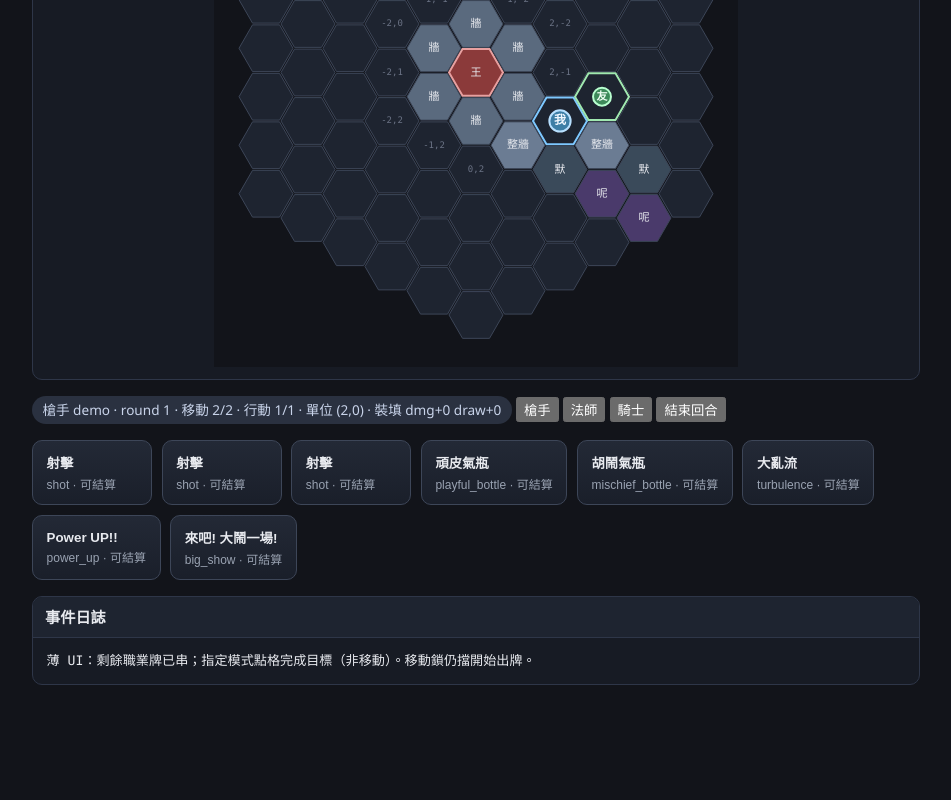
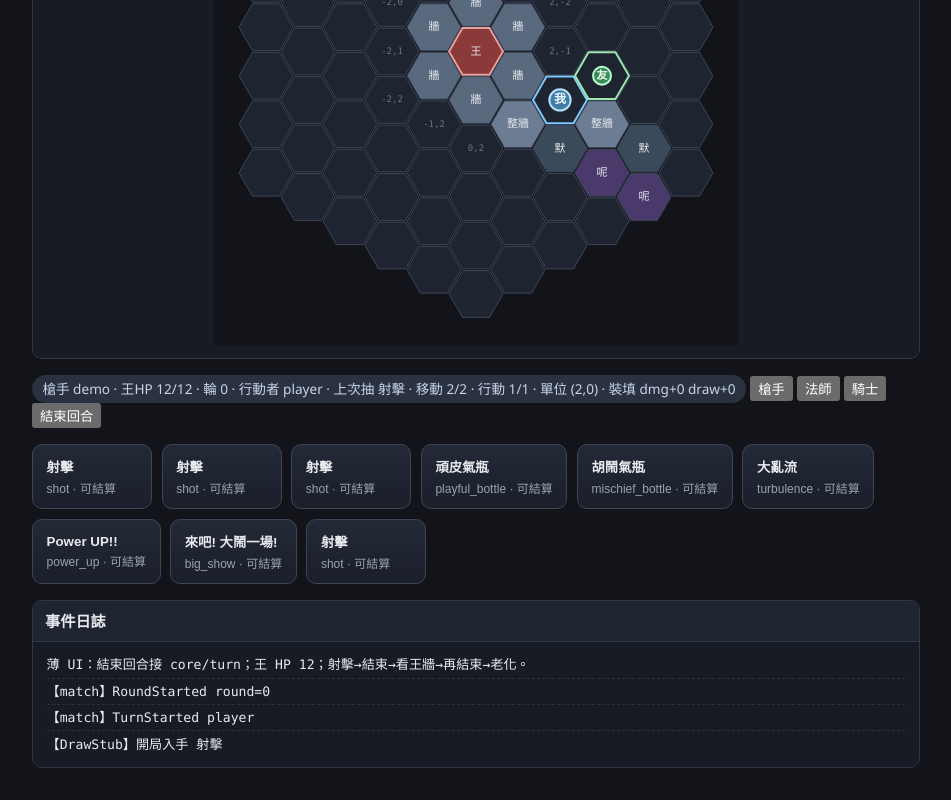
Before and after one commit to DaDAYAga/webGameProject_1, a React (Vite) app in the folder ui/: page / in a window 1280 px wide. Shown: the part 409-1209 px from the top of the page, without its empty margins (164-1115 px from the left). Before the commit the page ends 1126 px from the top, so only its background shows below. Built offline with nearby package versions, Linux system fonts and the light colour scheme.

Commit message:
ui: playable turn loop via core/turn

```diff
--- a/ui/src/App.tsx
+++ b/ui/src/App.tsx
@@ -1,11 +1,8 @@
 /**
- * 學習筆記（移動／佔格／懸停路徑／甜區預覽）：
- * 1) occupied：盟友格不進 Board.tiles；走路用 shortestPath(..., { occupied:[ally] })，自身不擋自己。
- * 2) hoverPath：與 tryMoveTo 同一套路徑／步數上限；有 pendingPlay 時不顯示走路預覽。
- * 3) pendingPlay：出牌指定模式點格完成牌目標（不走移動）；取消鈕可清。
- * 4) moveLocked 仍擋「開始出牌」；大亂流／英勇衝鋒須走完或未鎖時再出。
- * 5) UI 不算規則：路徑／推動／衝鋒／裝填皆由 core 回傳，這裡只同步 state。
- * 6) hoveredCard：Hand onCardHover 僅預覽；shot／magic_arrow → showSweetZone（不啟動 pending／移動）。
+ * 學習筆記（可玩回合 loop／core/turn）：
+ * 1) createMatch({ actorOrder:["player","boss"], punishEnabled })＋applyCommand：結束回合／老化 registry／PunishPlace 意圖。
+ * 2) 玩家結束：若本回合有效傷王 → MARK_BOSS_DAMAGED，再 END_ACTOR_TURN；王回合 v0 鋪 plain（REGISTER_WALL_PLACED）／可選 punish。
+ * 3) 輪末用 advanceWallAging(aging, wallsPlaced, { board }) 把 newlyAged 寫回 tile.aged（開場／demo 預老化牆不進管線）。
  */
 import { useMemo, useState } from 'react';
 import {
@@ -56,9 +53,22 @@ import {
   getTile,
   hexKey,
   kindAllowsCrack,
+  placeTerrain,
   shortestPath,
   type Board,
 } from '@core/board/index.js';
+import {
+  DEFAULT_MAP_RADIUS,
+  listMapHexes,
+} from '@core/enclosure/index.js';
+import {
+  advanceWallAging,
+  applyCommand,
+  createMatch,
+  currentActorId,
+  type MatchEvent,
+  type MatchState,
+} from '@core/turn/index.js';
 import {
   AXIAL_DIRECTIONS,
   add,
@@ -80,6 +90,70 @@ const START_ALLY_HEX: Axial = { q: 3, r: -1 };
 
 const TURN_MOVES_PER_ROUND = 2;
 const TURN_ACTIONS_PER_ROUND = 1;
+/** Demo 王 HP（薄 UI 常數，非正式數值）。 */
+const BOSS_HP_DEMO = 12;
+const ACTOR_PLAYER = 'player';
+const ACTOR_BOSS = 'boss';
+
+function bootMatch(): { state: MatchState; events: MatchEvent[] } {
+  return createMatch({
+    actorOrder: [ACTOR_PLAYER, ACTOR_BOSS],
+    punishEnabled: true,
+  });
+}
+
+/** 抽牌 stub：槍手 shot／法師 magic_arrow／騎士 attack。 */
+function makeDrawStubCard(demo: DemoClass, seq: number): HandCard {
+  const cardId =
+    demo === 'gunner' ? 'shot' : demo === 'mage' ? 'magic_arrow' : 'attack';
+  const name =
+    demo === 'gunner'
+      ? GUNNER_CARD_DEFS.shot.name
+      : demo === 'mage'
+        ? MAGE_CARD_DEFS.magic_arrow.name
+        : KNIGHT_CARD_DEFS.attack.name;
+  return {
+    instanceId: `draw-${demo}-${seq}-${cardId}`,
+    cardId,
+    name,
+    wired: WIRED_IDS.has(cardId),
+  };
+}
+
+/**
+ * 王鋪牆空位：圖內、非王／單位／隊友、無地形。
+ * 優先 ring-2，其次鄰接既有地形，再任意空格。
+ */
+function pickBossPlaceHex(
+  board: Board,
+  unitHex: Axial,
+  allyHex: Axial,
+  exclude: Axial | null,
+): Axial | null {
+  const blocked = (h: Axial): boolean => {
+    if (equals(h, BOSS_HEX) || equals(h, unitHex) || equals(h, allyHex)) {
+      return true;
+    }
+    if (exclude && equals(h, exclude)) return true;
+    return getTile(board, h) !== undefined;
+  };
+  const all = listMapHexes({ radius: DEFAULT_MAP_RADIUS }).filter(
+    (h) => !blocked(h),
+  );
+  if (all.length === 0) return null;
+  const ring2 = all.filter((h) => distance(h, BOSS_HEX) === 2);
+  if (ring2.length > 0) return ring2[0]!;
+  const adjTerrain = all.filter((h) =>
+    neighbors(h).some((n) => getTile(board, n) !== undefined),
+  );
+  if (adjTerrain.length > 0) return adjTerrain[0]!;
+  return all[0]!;
+}
+
+function summarizeMatchEvents(events: readonly MatchEvent[]): string {
+  if (events.length === 0) return '';
+  return events.map((e) => e.type).join(', ');
+}
 
 /** 已串結算的牌種（薄 demo）。 */
 const WIRED_IDS = new Set([
@@ -291,23 +365,54 @@ function pendingHint(p: PendingPlay | null): string {
   return '';
 }
 
+const INITIAL_SESSION = (() => {
+  const boot = bootMatch();
+  let hand = buildGunnerHand();
+  let drawSeq = 0;
+  let lastDraw = '';
+  const logs = [
+    '薄 UI：結束回合接 core/turn；王 HP 12；射擊→結束→看王牆→再結束→老化。',
+  ];
+  for (const e of boot.events) {
+    if (e.type === 'DrawStub' && e.actorId === ACTOR_PLAYER) {
+      const card = makeDrawStubCard('gunner', drawSeq);
+      hand = [...hand, card];
+      lastDraw = card.name;
+      drawSeq += 1;
+      logs.push(`【DrawStub】開局入手 ${card.name}`);
+    } else if (e.type === 'RoundStarted') {
+      logs.push(`【match】RoundStarted round=${e.roundIndex}`);
+    } else if (e.type === 'TurnStarted') {
+      logs.push(`【match】TurnStarted ${e.actorId}`);
+    }
+  }
+  return { match: boot.state, hand, lastDraw, drawSeq, logs };
+})();
+
 export function App() {
+
   const [demo, setDemo] = useState<DemoClass>('gunner');
   const [unitHex, setUnitHex] = useState<Axial>(START_UNIT_HEX);
   const [allyHex, setAllyHex] = useState<Axial>(START_ALLY_HEX);
-  const [hand, setHand] = useState<HandCard[]>(() => buildGunnerHand());
+  const [hand, setHand] = useState<HandCard[]>(() => INITIAL_SESSION.hand);
   const [ammo, setAmmo] = useState<AmmoSlotState>(EMPTY_AMMO_SLOT);
   const [amplifiedPending, setAmplifiedPending] = useState(false);
   const [board, setBoard] = useState<Board>(() => createDemoBoard());
-  const [log, setLog] = useState<string[]>([
-    '薄 UI：剩餘職業牌已串；指定模式點格完成目標（非移動）。移動鎖仍擋開始出牌。',
-  ]);
+  const [match, setMatch] = useState<MatchState>(() => INITIAL_SESSION.match);
+  const [bossHp, setBossHp] = useState(BOSS_HP_DEMO);
+  const [won, setWon] = useState(false);
+  const [lastDraw, setLastDraw] = useState(() => INITIAL_SESSION.lastDraw);
+  const [drawSeq, setDrawSeq] = useState(() => INITIAL_SESSION.drawSeq);
+  /** 本玩家回合是否已造成有效王傷（結束時 MARK_BOSS_DAMAGED）。 */
+  const [dealtBossDamageThisTurn, setDealtBossDamageThisTurn] = useState(false);
+  const [log, setLog] = useState<string[]>(() => INITIAL_SESSION.logs);
   const [toast, setToast] = useState('');
-  const [round, setRound] = useState(1);
   const [movesLeft, setMovesLeft] = useState(TURN_MOVES_PER_ROUND);
   const [actionsLeft, setActionsLeft] = useState(TURN_ACTIONS_PER_ROUND);
   const [moveLocked, setMoveLocked] = useState(false);
   const mustFinishMove = moveLocked;
+  const actorNow = currentActorId(match);
+  const roundDisplay = match.roundIndex;
   /** 本回合是否已移動（走路／大亂流／衝鋒）；信仰／大招用。 */
   const [hasMovedThisTurn, setHasMovedThisTurn] = useState(false);
   /** 大招授旗：下一張手上射擊 ignoreRange 且不另扣行動。 */
@@ -365,9 +470,134 @@ export function App() {
     }
   }
 
+  /** 扣王 HP；≤0 勝利並停玩。 */
+  function noteBossDamage(amount: number) {
+    if (amount <= 0 || won) return;
+    setDealtBossDamageThisTurn(true);
+    setBossHp((hp) => {
+      const next = Math.max(0, hp - amount);
+      if (next <= 0) {
+        setWon(true);
+        setToast('勝利：王 HP ≤ 0');
+        setLog((prev) => [...prev, '【勝利】王 HP ≤ 0，停止繼續操作']);
+      }
+      return next;
+    });
+  }
+
+  /** 玩家回合開始：重設移動／行動／鎖（保留裝填）。 */
+  function resetPlayerTurnUi() {
+    setMovesLeft(TURN_MOVES_PER_ROUND);
+    setActionsLeft(TURN_ACTIONS_PER_ROUND);
+    setMoveLocked(false);
+    setHasMovedThisTurn(false);
+    setAmplifiedPending(false);
+    setMayPlayShotIgnoreRange(false);
+    setPendingPlay(null);
+    setBarrierAura(null);
+    setTauntRestriction(null);
+    setAtRoundEndAfterActors(false);
+    setDealtBossDamageThisTurn(false);
+  }
+
+  /**
+   * 王回合 v0：鋪 1 未老化 plain＋REGISTER；零傷再鋪 punish；結束回合。
+   * 回傳更新後 match／board／事件（含可能的 RoundEnded／WallAged）。
+   */
+  function runBossTurnV0(
+    stateIn: MatchState,
+    boardIn: Board,
+    unit: Axial,
+    ally: Axial,
+  ): {
+    state: MatchState;
+    board: Board;
+    events: MatchEvent[];
+    logs: string[];
+    agingSnapshot: {
+      aging: ReadonlyMap<string, number>;
+      walls: readonly string[];
+      board: Board;
+    } | null;
+  } {
+    let state = stateIn;
+    let liveBoard = boardIn;
+    const events: MatchEvent[] = [];
+    const logs: string[] = [];
+
+    const plainHex = pickBossPlaceHex(liveBoard, unit, ally, null);
+    if (plainHex) {
+      liveBoard = placeTerrain(liveBoard, plainHex, 'plain');
+      const key = hexKey(plainHex);
+      const reg = applyCommand(state, {
+        type: 'REGISTER_WALL_PLACED',
+        hexKey: key,
+      });
+      state = reg.state;
+      events.push(...reg.events);
+      logs.push(
+        `【王】placeTerrain plain@(${plainHex.q},${plainHex.r}) + REGISTER_WALL_PLACED`,
+      );
+    } else {
+      logs.push('【王】無空位可鋪 plain（skip）');
+    }
+
+    if (!state.bossDamagedThisRound) {
+      const punishHex = pickBossPlaceHex(liveBoard, unit, ally, plainHex);
+      if (punishHex) {
+        liveBoard = placeTerrain(liveBoard, punishHex, 'punish');
+        logs.push(
+          `【王】PunishPlace／零傷 → punish@(${punishHex.q},${punishHex.r})`,
+        );
+      } else {
+        logs.push('【王】懲罰跳過：無空位');
+      }
+    } else {
+      logs.push('【王】本輪已傷王，不鋪 punish');
+    }
+
+    // 輪末老化前快照（finishRound 會推進 registry，需另帶 board 寫 aged）
+    const agingSnapshot = {
+      aging: state.aging,
+      walls: state.wallsPlacedThisRound,
+      board: liveBoard,
+    };
+
+    const ended = applyCommand(state, {
+      type: 'END_ACTOR_TURN',
+      actorId: ACTOR_BOSS,
+    });
+    state = ended.state;
+    events.push(...ended.events);
+    logs.push(
+      `【王】結束回合 → events=${summarizeMatchEvents(ended.events)}`,
+    );
+
+    return { state, board: liveBoard, events, logs, agingSnapshot };
+  }
+
   function switchDemo(next: DemoClass) {
+    const boot = bootMatch();
     setDemo(next);
-    setHand(buildHand(next));
+    let nextHand = buildHand(next);
+    let seq = 0;
+    let drawName = '';
+    for (const e of boot.events) {
+      if (e.type === 'DrawStub' && e.actorId === ACTOR_PLAYER) {
+        const card = makeDrawStubCard(next, seq);
+        nextHand = [...nextHand, card];
+        drawName = card.name;
+        seq += 1;
+      }
+    }
+    setHand(nextHand);
+    setMatch(boot.state);
+    setBoard(createDemoBoard());
+    setBossHp(BOSS_HP_DEMO);
+    setWon(false);
+    setLastDraw(drawName);
+    setDrawSeq(seq);
+    setDealtBossDamageThisTurn(false);
     setAmmo(EMPTY_AMMO_SLOT);
     setAmplifiedPending(false);
     setMovesLeft(TURN_MOVES_PER_ROUND);
@@ -384,30 +614,104 @@ export function App() {
     setIsOthersTurn(false);
     setIsDead(false);
     setAtRoundEndAfterActors(false);
+    setUnitHex(START_UNIT_HEX);
     setAllyHex(START_ALLY_HEX);
-    pushLog(`【切換】→ ${demoLabel(next)}（手牌重建；額度／鎖／指定清除）`);
+    pushLog(
+      `【切換】→ ${demoLabel(next)}（重建 match／手牌；DrawStub=${drawName || '無'}）`,
+    );
     setToast(`切換 ${demoLabel(next)}`);
   }
 
   function endTurn(reason = '玩家結束') {
-    const nextRound = round + 1;
-    setRound(nextRound);
-    setMovesLeft(TURN_MOVES_PER_ROUND);
-    setActionsLeft(TURN_ACTIONS_PER_ROUND);
-    setMoveLocked(false);
-    setHasMovedThisTurn(false);
-    setAmplifiedPending(false);
-    setMayPlayShotIgnoreRange(false);
-    setPendingPlay(null);
-    setBarrierAura(null);
-    setTauntRestriction(null);
-    setAtRoundEndAfterActors(false);
-    pushLog(
-      `【結束回合】${reason} → round ${nextRound}` +
-        `（移動 ${TURN_MOVES_PER_ROUND}／行動 ${TURN_ACTIONS_PER_ROUND}；鎖／增幅／大招旗／屏障光環清除）`,
+    if (won) {
+      pushLog('【結束回合】已勝利，停止操作');
+      setToast('已勝利');
+      return;
+    }
+    if (currentActorId(match) !== ACTOR_PLAYER) {
+      pushLog(`【結束回合】拒絕：目前行動者=${currentActorId(match)}`);
+      setToast('非玩家回合');
+      return;
+    }
+
+    let state = match;
+    let liveBoard = board;
+    const allEvents: MatchEvent[] = [];
+    const extraLogs: string[] = [];
+
+    if (dealtBossDamageThisTurn) {
+      const marked = applyCommand(state, { type: 'MARK_BOSS_DAMAGED' });
+      state = marked.state;
+      allEvents.push(...marked.events);
+      extraLogs.push('【結束回合】MARK_BOSS_DAMAGED');
+    }
+
+    const playerEnd = applyCommand(state, {
+      type: 'END_ACTOR_TURN',
+      actorId: ACTOR_PLAYER,
+    });
+    state = playerEnd.state;
+    allEvents.push(...playerEnd.events);
+    extraLogs.push(
+      `【結束回合】${reason} → ${summarizeMatchEvents(playerEnd.events)}`,
     );
+
+    // 王回合自動（scripted v0）
+    if (currentActorId(state) === ACTOR_BOSS) {
+      const boss = runBossTurnV0(state, liveBoard, unitHex, allyHex);
+      state = boss.state;
+      liveBoard = boss.board;
+      allEvents.push(...boss.events);
+      extraLogs.push(...boss.logs);
+
+      const roundEnded = boss.events.some((e) => e.type === 'RoundEnded');
+      if (roundEnded && boss.agingSnapshot) {
+        const aged = advanceWallAging(
+          boss.agingSnapshot.aging,
+          boss.agingSnapshot.walls,
+          { board: boss.agingSnapshot.board },
+        );
+        if (aged.board) liveBoard = aged.board;
+        if (aged.newlyAgedKeys.length > 0) {
+          extraLogs.push(
+            `【老化】advanceWallAging → aged=[${aged.newlyAgedKeys.join(',')}]`,
+          );
+        }
+      }
+    }
+
+    setMatch(state);
+    setBoard(liveBoard);
+
+    // 處理抽牌／玩家回合開始
+    let seq = drawSeq;
+    let drew = '';
+    for (const e of allEvents) {
+      if (e.type === 'DrawStub' && e.actorId === ACTOR_PLAYER) {
+        const card = makeDrawStubCard(demo, seq);
+        setHand((prev) => [...prev, card]);
+        drew = card.name;
+        seq += 1;
+      }
+      if (e.type === 'TurnStarted' && e.actorId === ACTOR_PLAYER) {
+        resetPlayerTurnUi();
+      }
+      if (e.type === 'PunishPlace') {
+        extraLogs.push('【事件】PunishPlace（零傷意圖；王回合已處理）');
+      }
+      if (e.type === 'WallAged') {
+        extraLogs.push(`【事件】WallAged ${e.hexKey}`);
+      }
+    }
+    if (drew) {
+      setLastDraw(drew);
+      setDrawSeq(seq);
+      extraLogs.push(`【DrawStub】入手 ${drew}`);
+    }
+
+    for (const line of extraLogs) pushLog(line);
     setToast(
-      `第 ${nextRound} 回合：移動 ${TURN_MOVES_PER_ROUND} · 行動 ${TURN_ACTIONS_PER_ROUND}`,
+      `輪 ${state.roundIndex} · 行動者 ${currentActorId(state) ?? '—'}（裝填保留）`,
     );
   }
 
@@ -423,6 +727,14 @@ export function App() {
 
   /** 走路移動（無 pending 時）。 */
   function tryMoveTo(hex: Axial) {
+    if (won) {
+      setToast('已勝利，停止操作');
+      return;
+    }
+    if (currentActorId(match) !== ACTOR_PLAYER) {
+      setToast('非玩家回合');
+      return;
+    }
     const tileDesc = describeHex(board, hex);
     const base = `【點格】axial=(${hex.q},${hex.r}) key=${hexKey(hex)} → ${tileDesc}`;
 
@@ -631,6 +943,7 @@ export function App() {
     removeFromHand(card.instanceId);
     spendActionIfCounted('heroic_charge');
     setPendingPlay(null);
+    noteBossDamage(final.bossDamage);
     pushLog(
       `【英勇衝鋒】→ (${final.actorPosition.q},${final.actorPosition.r})` +
         ` bossDamage=${final.bossDamage} hitBoss=${final.hitBoss}` +
@@ -736,6 +1049,17 @@ export function App() {
     const bonusShot =
       card.cardId === 'shot' && mayPlayShotIgnoreRange === true;
 
+    if (won) {
+      pushLog(`【${card.name}】已勝利，停止出牌`);
+      setToast('已勝利');
+      return;
+    }
+    if (currentActorId(match) !== ACTOR_PLAYER) {
+      pushLog(`【${card.name}】非玩家回合（${currentActorId(match)}）`);
+      setToast('非玩家回合');
+      return;
+    }
+
     if (pendingPlay) {
       pushLog(`【${card.name}】請先完成或取消目前指定（${pendingPlay.kind}）`);
       setToast('請先完成／取消指定');
@@ -778,6 +1102,7 @@ export function App() {
         (bonusShot ? ' / 大招 ignoreRange' : '') +
         ` / drawFromAmmo=${result.drawFromAmmo}` +
         ` / events=${formatEvents(result.events)}`;
+      noteBossDamage(result.bossDamage);
       pushLog(line);
       setToast(
         `射擊：王傷 ${result.bossDamage}` +
@@ -849,6 +1174,7 @@ export function App() {
       if (result.ammo) setAmmo(result.ammo);
       removeFromHand(card.instanceId);
       spendActionIfCounted(card.cardId);
+      noteBossDamage(result.bossDamage ?? 0);
       pushLog(
         `【Power UP!!】temp_shot → bossDamage=${result.bossDamage}` +
           ` 甜區=${result.inSweetZone ? '是' : '否'}` +
@@ -911,6 +1237,7 @@ export function App() {
       setAmplifiedPending(false);
       removeFromHand(card.instanceId);
       spendActionIfCounted(card.cardId);
+      noteBossDamage(result.bossDamage);
       pushLog(
         `【魔法箭】attacker=(${attacker.q},${attacker.r}) → ` +
           `bossDamage=${result.bossDamage}` +
@@ -1039,6 +1366,7 @@ export function App() {
       const tgtDesc = equals(target, BOSS_HEX)
         ? '王'
         : `牆(${target.q},${target.r})`;
+      if (result.ok) noteBossDamage(result.bossDamage);
       pushLog(
         `【攻擊】→ ${tgtDesc}` +
           ` bossDamage=${result.bossDamage}` +
@@ -1143,10 +1471,9 @@ export function App() {
   return (
     <div className="app">
       <header>
-        <h1>薄 UI（棋盤移動 + 手牌 demo）</h1>
+        <h1>薄 UI（可玩回合 loop）</h1>
         <p className="muted">
-          懸停格＝走路路徑（螢光綠）；懸停「射擊／魔法箭」＝遠程甜區（琥珀）。
-          有 pending 時點格＝牌目標（不預覽移動）。隊友擋路；demo 有測試地形。
+          射擊傷王 →「結束回合」→ 王鋪牆 → 再結束看老化。懸停路徑／甜區仍可用。
         </p>
       </header>
 
@@ -1163,7 +1490,11 @@ export function App() {
       <div>
         <span className="tab">
           {demoLabel(demo)}
-          {' · '}round {round}
+          {' · '}王HP {bossHp}/{BOSS_HP_DEMO}
+          {' · '}輪 {roundDisplay}
+          {' · '}行動者 {actorNow ?? '—'}
+          {' · '}上次抽 {lastDraw || '—'}
+          {won ? ' · 勝利' : ''}
           {' · '}移動 {movesLeft}/{TURN_MOVES_PER_ROUND}
           {' · '}行動 {actionsLeft}/{TURN_ACTIONS_PER_ROUND}
           {moveLocked ? ' · 移動鎖定' : ''}
@@ -1188,7 +1519,11 @@ export function App() {
         <button type="button" onClick={() => switchDemo('knight')}>
           騎士
         </button>{' '}
-        <button type="button" onClick={() => endTurn('玩家結束')}>
+        <button
+          type="button"
+          onClick={() => endTurn('玩家結束')}
+          disabled={won || actorNow !== ACTOR_PLAYER}
+        >
           結束回合
         </button>{' '}
         {pendingPlay ? (
```
Also changed, not shown: 3 other files (tests, documents, lock files or other folders).
